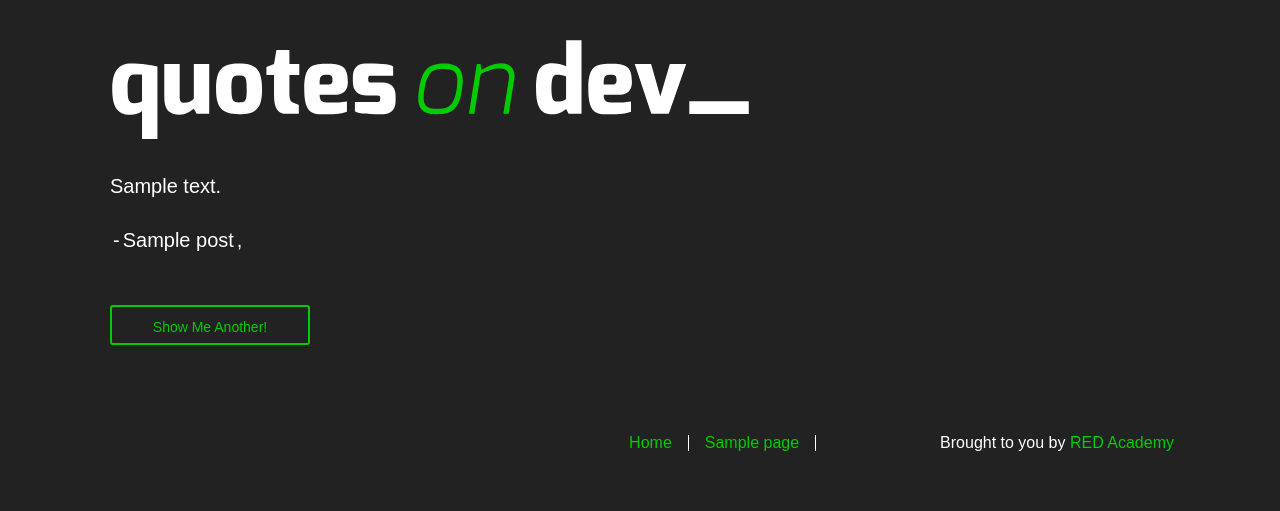
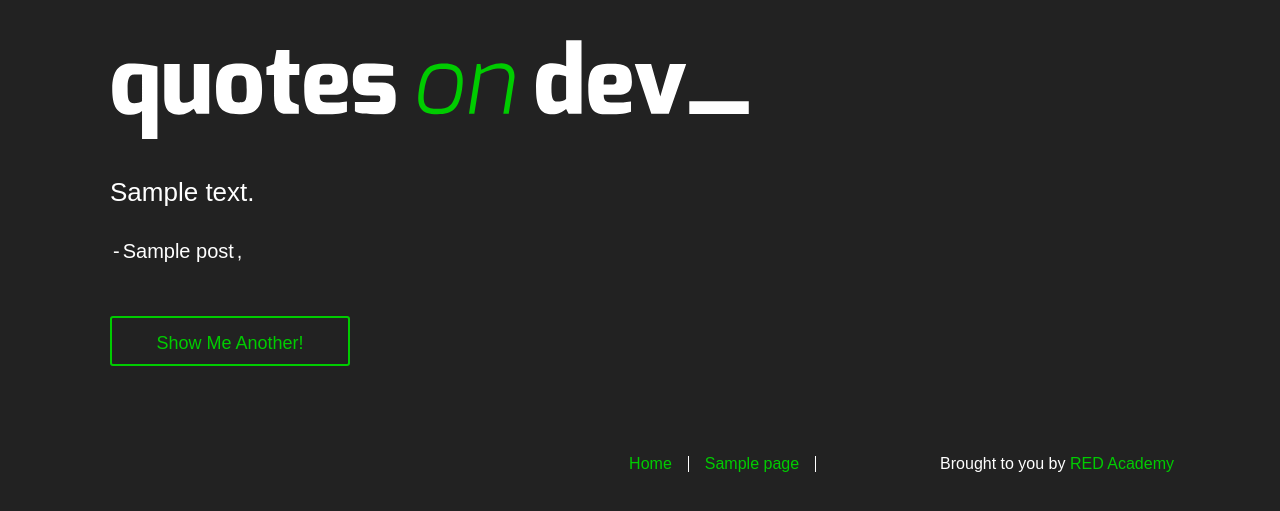
Before and after one commit to mirimar8/Quotes-on-Dev, a WordPress theme: the page made by themes/Quotes-on-Dev-theme/home.php in a window 1280 px wide. Shown: the top 511 px of the page. Run offline with PHP 8.4 and a stand-in for WordPress, Linux system fonts and the light colour scheme; the site name, menu and one post (Sample post) are stand-ins, and other content is empty; style sheets or scripts are compiled from the project's sources.

Commit message:
style the content of the pages for tablet breakpoint.

```diff
--- a/themes/Quotes-on-Dev-theme/sass/_page-templates.scss
+++ b/themes/Quotes-on-Dev-theme/sass/_page-templates.scss
@@ -29,7 +29,7 @@ h1, h2 {
 
 
 .home-quotes {
-    font-size: 20px;
+    font-size: $font-size + 4;
     .entry-meta {
         display: flex;
         flex-direction: row;
@@ -40,11 +40,16 @@ h1, h2 {
         a {
             font-style: italic;
         }
-        @include tablet {
+
+    }
+
+    @include tablet {
+        .quote-para {
             p {
-                font-size: 20px;
+                font-size: $font-size + 10;
             }
         }
+
     }
 
 
@@ -59,8 +64,14 @@ h1, h2 {
     background-color: transparent;
     border: 2px solid $brand-link-color;
     color: $brand-link-color;
-    font-size: 14px;
+    font-size: $font-size ;
     font-weight: 500;
+
+    @include tablet {
+        height: 50px;
+        width: 240px;
+        font-size: $font-size +2;
+    }
 
 }
 .new-quote-button:hover {
@@ -79,6 +90,9 @@ h1, h2 {
         .archives-terms {
             padding: 5px 10px;
         }
+    }
+    @include tablet {
+        font-size: $font-size + 4;
     }
 }
 
--- a/themes/Quotes-on-Dev-theme/style.css
+++ b/themes/Quotes-on-Dev-theme/style.css
@@ -625,9 +625,9 @@ h1, h2 {
       padding: 0 3px; }
     .home-quotes .entry-meta a {
       font-style: italic; }
-    @media (min-width: 620px) {
-      .home-quotes .entry-meta p {
-        font-size: 20px; } }
+  @media (min-width: 620px) {
+    .home-quotes .quote-para p {
+      font-size: 26px; } }
 
 .new-quote-button {
   height: 40px;
@@ -639,8 +639,13 @@ h1, h2 {
   background-color: transparent;
   border: 2px solid #00cc00;
   color: #00cc00;
-  font-size: 14px;
+  font-size: 16px;
   font-weight: 500; }
+  @media (min-width: 620px) {
+    .new-quote-button {
+      height: 50px;
+      width: 240px;
+      font-size: 18px; } }
 
 .new-quote-button:hover {
   -webkit-box-shadow: none;
@@ -662,6 +667,9 @@ h1, h2 {
         flex-wrap: wrap; }
     .archives-links .archives-block .archives-terms {
       padding: 5px 10px; }
+  @media (min-width: 620px) {
+    .archives-links {
+      font-size: 20px; } }
 
 .quote-submission-form div {
   display: -webkit-box;
--- a/themes/Quotes-on-Dev-theme/template-parts/content-single.php
+++ b/themes/Quotes-on-Dev-theme/template-parts/content-single.php
@@ -8,7 +8,7 @@
 ?>
 
 <div class="home-quotes">
-		<div class="entry-content">
+		<div class="quote-para">
 			<?php the_content('<div class="quote-para"></div>'); ?>
 		</div>
 
```
Also changed, not shown: themes/Quotes-on-Dev-theme/build/css/style.min.css, 1 other file.
